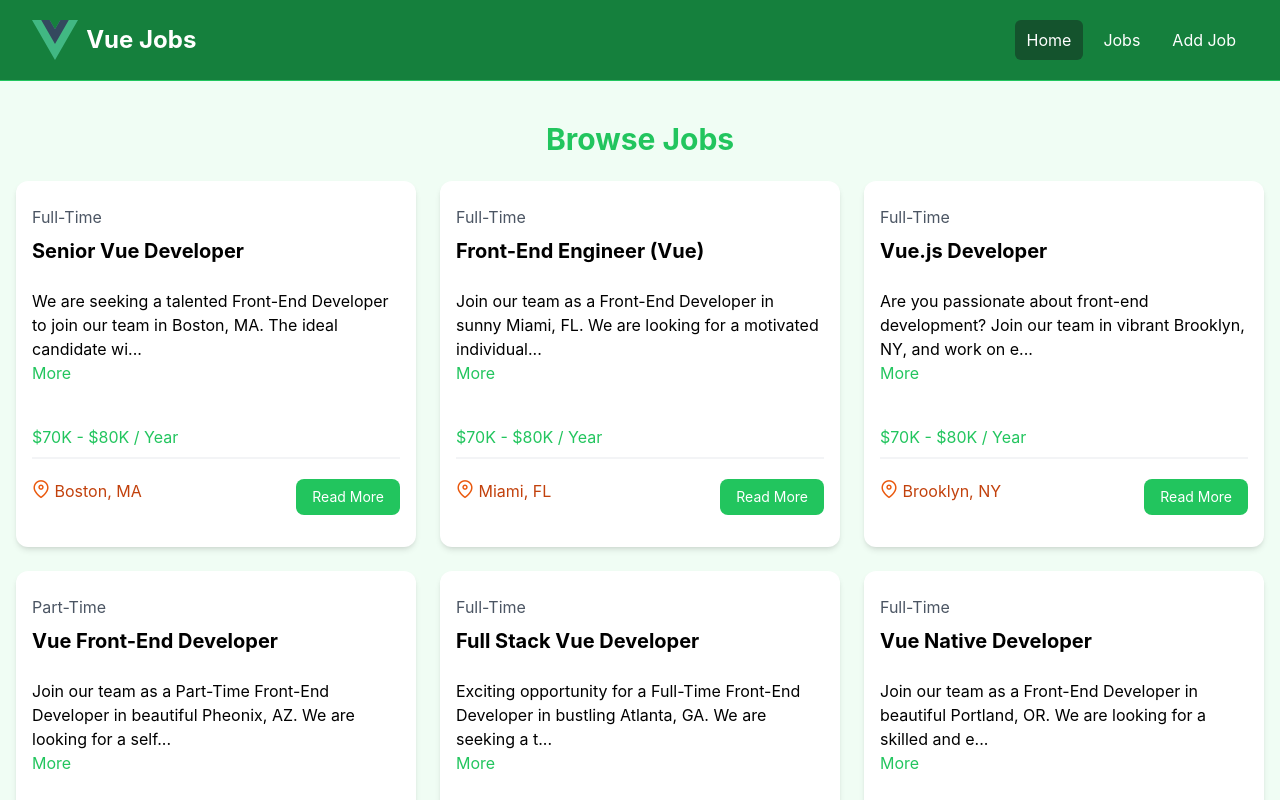
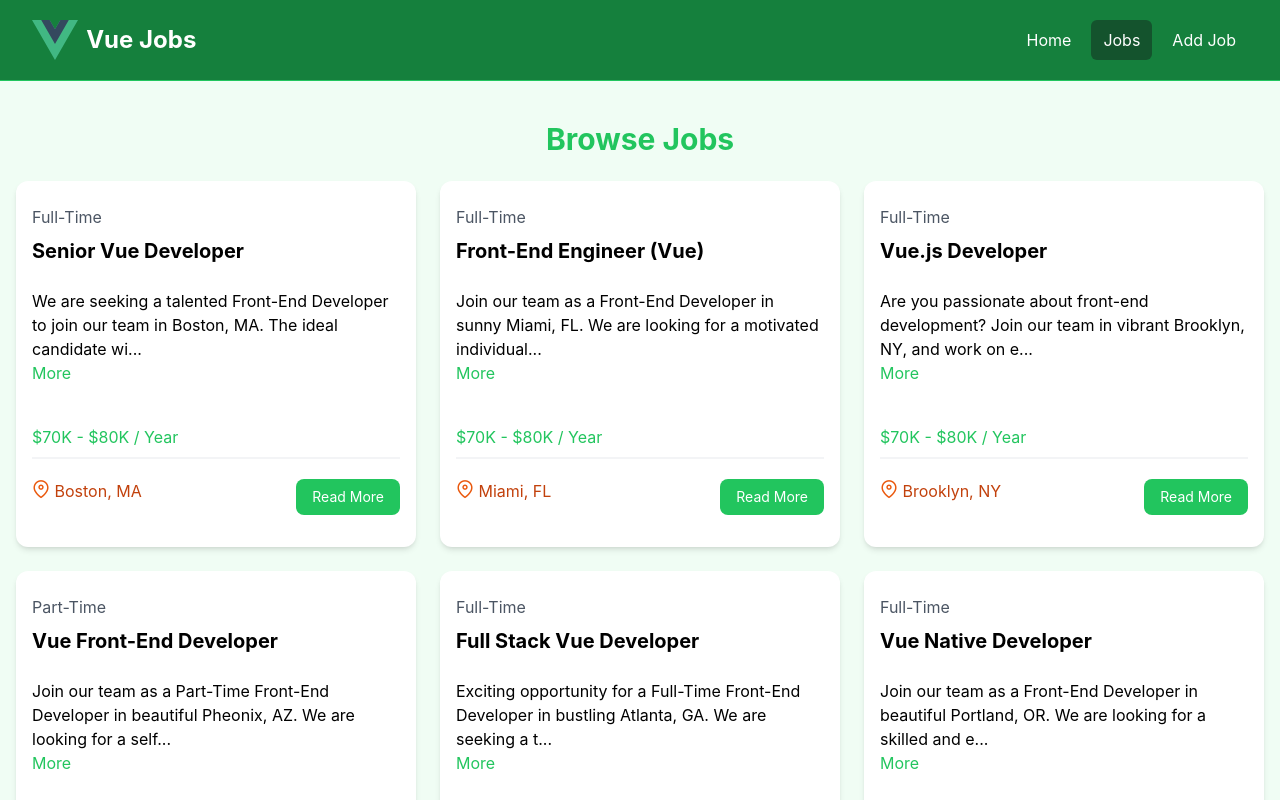
Before and after one commit to Neverm1ndEZ/learning-vue, a Vue app: page /jobs in a window 1280 px wide. Shown: the top 800 px of the page. Built offline with nearby package versions, Linux system fonts and the light colour scheme.

Commit message:
feat: configured active-route and added not found

```diff
--- a/src/components/Navbar.vue
+++ b/src/components/Navbar.vue
@@ -2,10 +2,9 @@
 	import { RouterLink, useRoute } from "vue-router";
 	import logo from "../assets/logo.svg";
 
-	const route = useRoute();
-
-	const isActiveLink = (route) => {
-		return route.path === route;
+	const isActiveLink = (routePath) => {
+		const route = useRoute();
+		return route.path === routePath;
 	};
 </script>
 
@@ -27,17 +26,41 @@
 						<div class="flex space-x-2">
 							<RouterLink
 								to="/"
-								class="text-white bg-green-900 hover:bg-gray-900 hover:text-white rounded-md px-3 py-2"
+								:class="[
+									isActiveLink('/')
+										? 'bg-green-900'
+										: 'hover:bg-gray-900 hover:text-white',
+									'text-white',
+									'rounded-md',
+									'px-3',
+									'py-2',
+								]"
 								>Home</RouterLink
 							>
 							<RouterLink
 								to="/jobs"
-								class="text-white hover:bg-green-900 hover:text-white rounded-md px-3 py-2"
+								:class="[
+									isActiveLink('/jobs')
+										? 'bg-green-900'
+										: 'hover:bg-gray-900 hover:text-white',
+									'text-white',
+									'rounded-md',
+									'px-3',
+									'py-2',
+								]"
 								>Jobs</RouterLink
 							>
 							<RouterLink
 								to="/jobs/add"
-								class="text-white hover:bg-green-900 hover:text-white rounded-md px-3 py-2"
+								:class="[
+									isActiveLink('/jobs/add')
+										? 'bg-green-900'
+										: 'hover:bg-gray-900 hover:text-white',
+									'text-white',
+									'rounded-md',
+									'px-3',
+									'py-2',
+								]"
 								>Add Job</RouterLink
 							>
 						</div>
--- a/src/router/index.js
+++ b/src/router/index.js
@@ -1,6 +1,7 @@
 import { createRouter, createWebHistory } from "vue-router";
 import HomeView from "@/views/HomeView.vue";
 import JobsView from "@/views/JobsView.vue";
+import NotFoundView from "@/views/NotFoundView.vue";
 
 const router = createRouter({
 	history: createWebHistory(import.meta.env.BASE_URL),
@@ -15,6 +16,11 @@ const router = createRouter({
 			name: "jobs",
 			component: JobsView,
 		},
+		{
+			path: "/:catchAll(.*)",
+			name: "not-found",
+			component: NotFoundView,
+		},
 	],
 });
 
--- /dev/null
+++ b/src/views/NotFoundView.vue
@@ -0,0 +1,16 @@
+<script setup>
+	import { RouterLink } from "vue-router";
+</script>
+
+<template>
+	<section class="text-center flex flex-col justify-center items-center h-96">
+		<i class="pi pi-exclamation-triangle text-yellow-400 text-7xl mb-5"></i>
+		<h1 class="text-6xl font-bold mb-4">404 Not Found</h1>
+		<p class="text-xl mb-5">This page does not exist</p>
+		<RouterLink
+			to="/"
+			class="text-white bg-green-700 hover:bg-green-900 rounded-md px-3 py-2 mt-4"
+			>Go Back</RouterLink
+		>
+	</section>
+</template>
```
